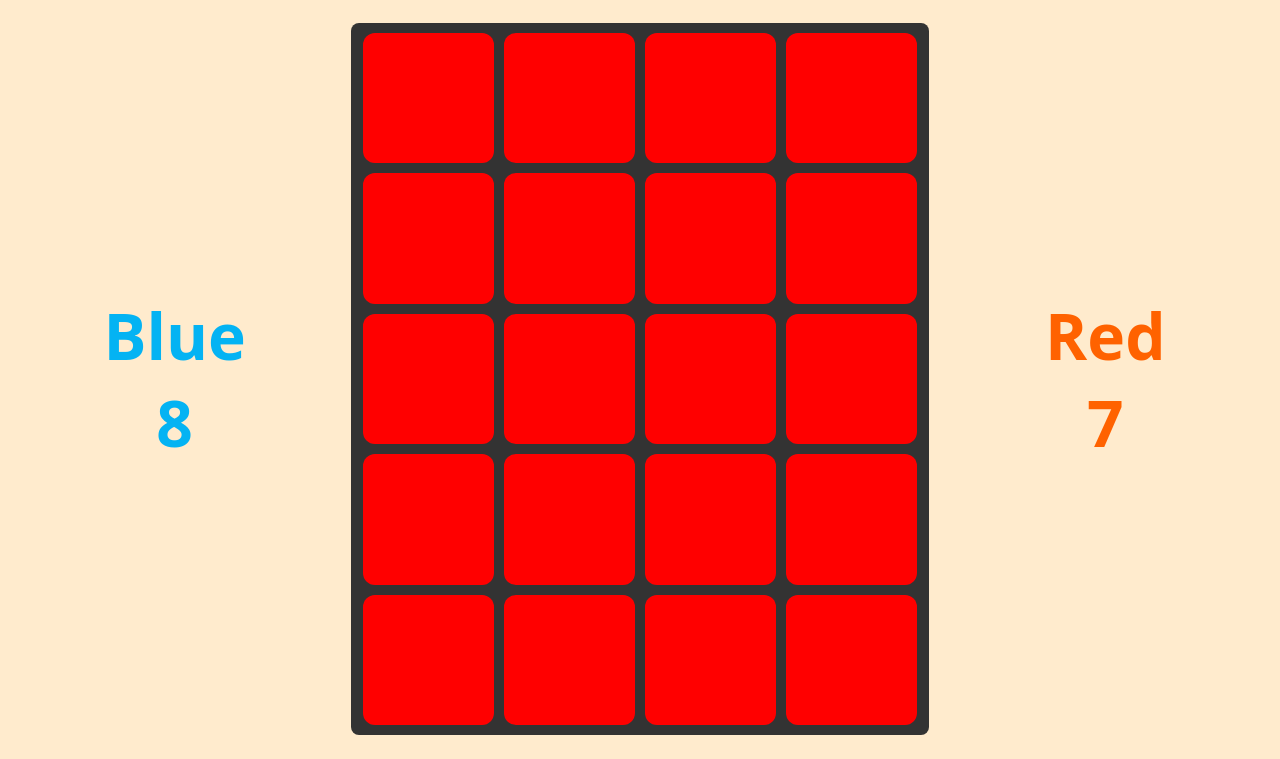
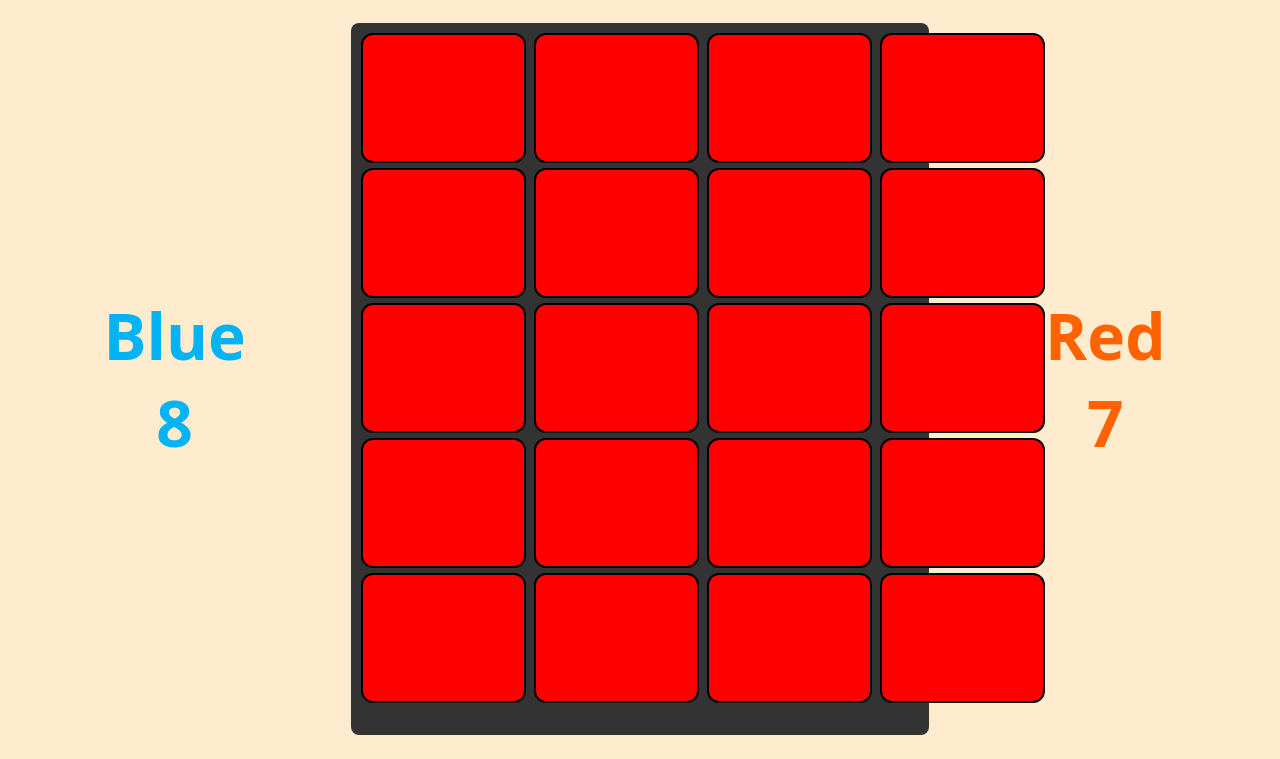
Before and after one commit to madarame-rafiq/Learning-web-dev, a plain HTML site: page JavaScript/Memory-Game/index.html in a window 1280 px wide. Shown: the part 41-800 px from the top of the page. Drawn offline with Linux system fonts and the light colour scheme.

Commit message:
Made the cards in board using position: absolute; and created a class player to manage the red and blue players

```diff
--- a/JavaScript/Memory-Game/index.html
+++ b/JavaScript/Memory-Game/index.html
@@ -7,7 +7,7 @@
     <title>Memory Game</title>
 </head>
 <body>
-    <main class="">
+    <main class="main">
         <nav>
             <h2>Usogui Memory Game</h2>
             <a href="" target="_blank">
--- a/JavaScript/Memory-Game/script.js
+++ b/JavaScript/Memory-Game/script.js
@@ -3,16 +3,19 @@
 function generateBoard(){
     let cardsId = 1;
     let board = document.querySelector('.game-board');
+    let top = 10;
     for(let i = 0; i < 5; ++i){
-        let row = document.createElement('div');
-        row.classList.add('row');
+        let left = 10;
         for(let i = 0; i < 4; ++i){
             let card = document.createElement('div');
             card.id = cardsId++;
             card.classList.add('card');
-            row.appendChild(card);
+            card.style.left = `${left}px`;
+            card.style.top = `${top}px`;
+            board.appendChild(card);
+            left += 173;
         }
-        board.appendChild(row);
+        top += 135;
     }
     console.log(board);
 }
@@ -21,14 +24,17 @@ generateBoard();
 
 
 // To generate imaged array. to know what image if where randomly
-const images = Array.from({ length: 10 }, (_, i) => i + 1);
+// Create array with numbers 1–10 appearing twice
+const images = [...Array(10).keys()].map(n => n + 1)  // [1..10]
+  .concat([...Array(10).keys()].map(n => n + 1));  // duplicate
 
-// Shuffle using Fisher-Yates algorithm
+// Shuffle using Fisher–Yates algorithm
 for (let i = images.length - 1; i > 0; i--) {
   const j = Math.floor(Math.random() * (i + 1));
   [images[i], images[j]] = [images[j], images[i]];
 }
-console.log(images)
+
+console.log(images);
 
 
 
@@ -38,11 +44,12 @@ console.log(cards);
 
 // Applying event listener on all the cards
 cards.forEach(card => {
-    card.addEventListener('click', () => {
+    card.addEventListener('click', (e) => {
+        console.log(e);
         let img = document.createElement('img');
         card.style.transform = `rotateY(90deg)`;
         setTimeout(()=>{
-            img.src = `./assets/img${(card.id == 20 || card.id == 10)?10:card.id%10}.png`;
+            img.src = `./assets/img${(card.id == 20 || card.id == 10)?images[10]:images[card.id%10]}.png`;
             img.width = 90;
             card.appendChild(img);
             card.style.transform = `rotateY(180deg)`;
@@ -58,3 +65,22 @@ cards.forEach(card => {
         },1500);
     });
 });
+
+
+
+
+
+// using Oops to create players i.e, red and blue
+class Player {
+    constructor(color){
+        this.color = color;
+        this.backgroundColor = color;
+        this.score = 0;
+    }
+    changeBackgroundColor(){
+        document.querySelector('.main').style.backgroundColor = `var(--${this.backgroundColor}-bg)`;
+    }
+}
+
+let blue = new Player('blue');
+let red = new Player('red');
--- a/JavaScript/Memory-Game/style.css
+++ b/JavaScript/Memory-Game/style.css
@@ -106,15 +106,14 @@ main{
     display: flex;
     flex-direction: column;
     gap: 10px;
+    position: relative;
 }
-.row{
-    display: flex;
-    height: 20%;
-    gap: 10px;
-}
+
 .card{
-    height: 100%;
-    width: 25%;
+    position: absolute;
+    height: 130px;
+    width: 165px;
+    border: solid black 2px;
     background-color: red;
     transition: all 0.8s ease;
     border-radius: 12px;
```
